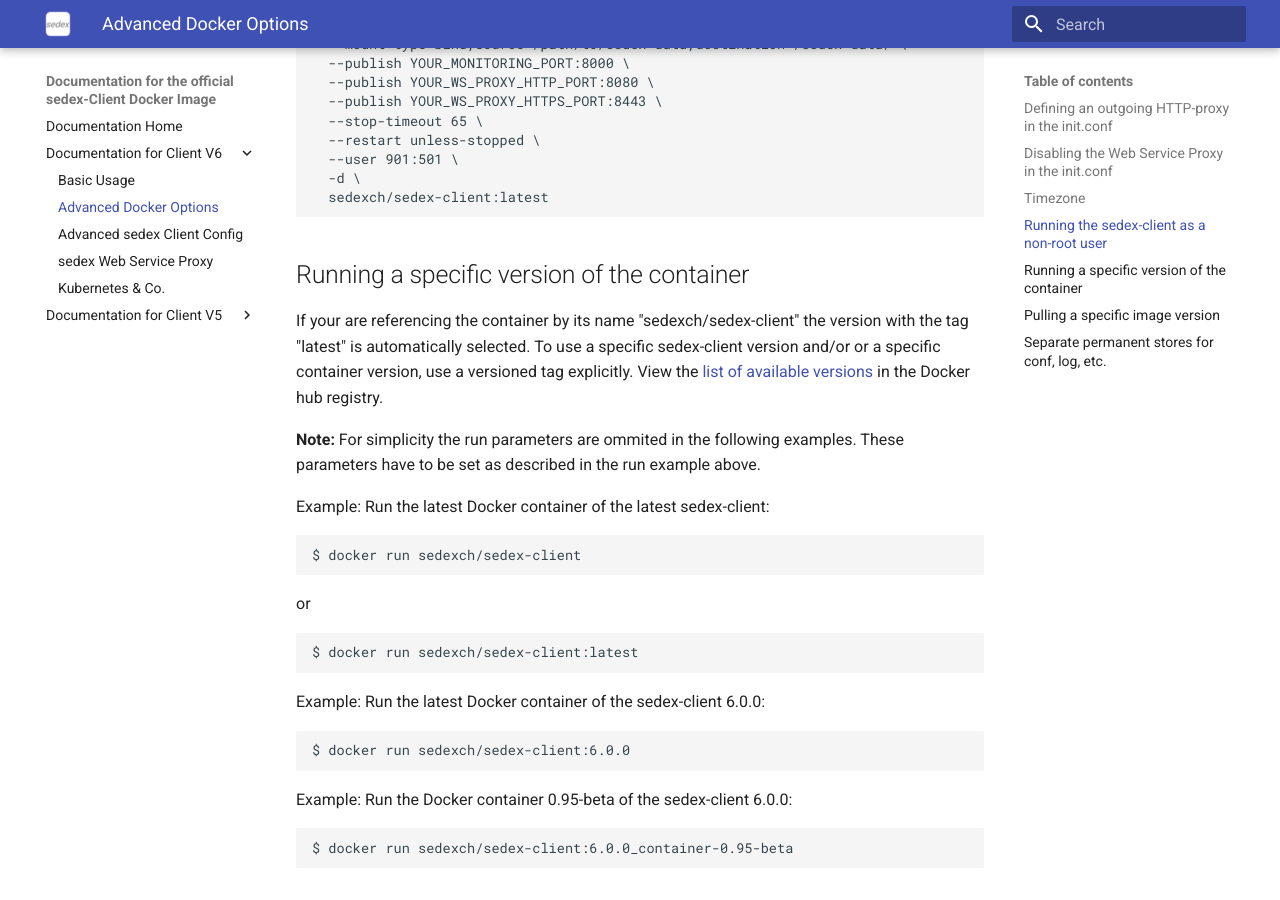
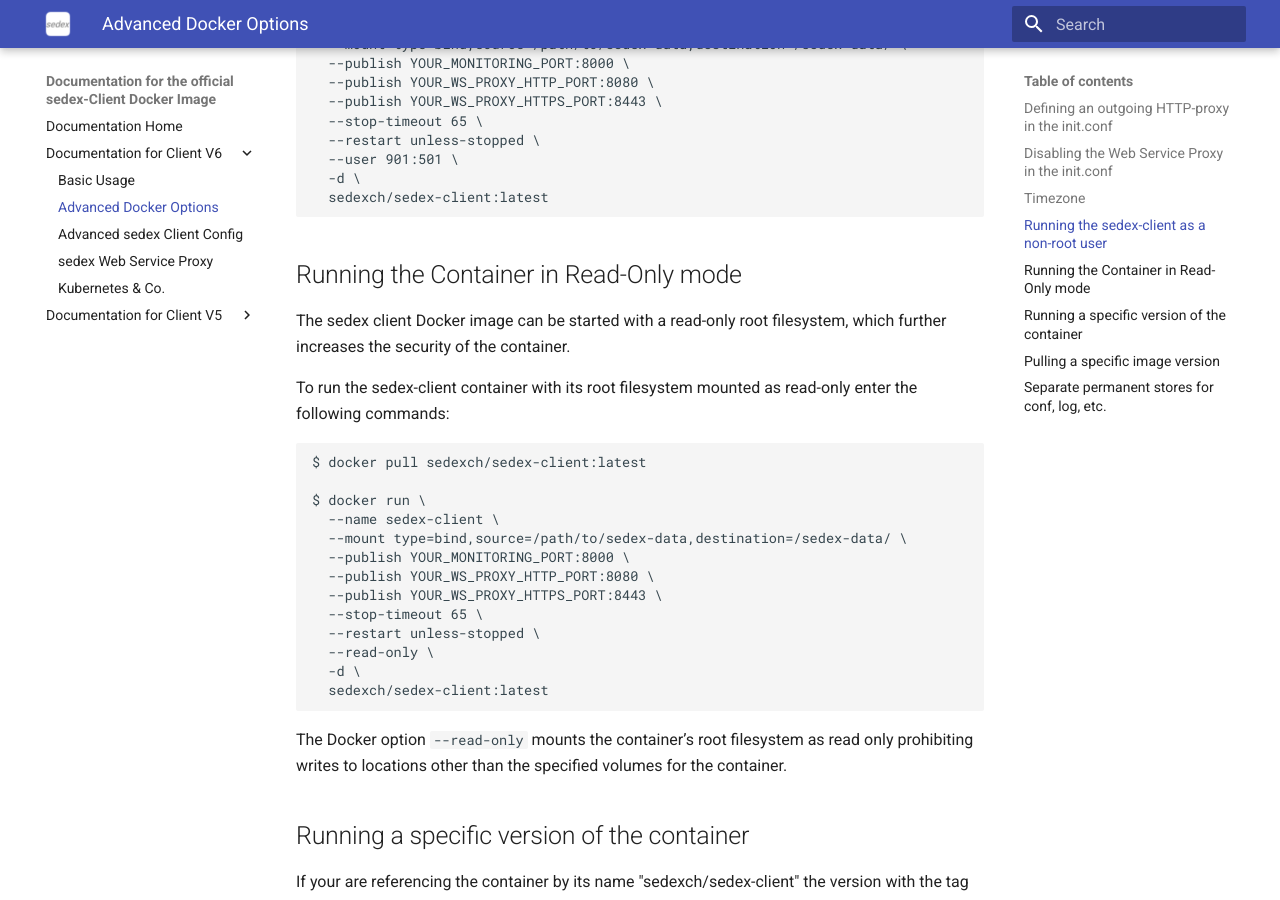
Before and after one commit to sedexch/sedexch.github.io, an MkDocs documentation site: the page built from docs/v6/advanced-docker-options.md, in a window 1280 px wide and 900 px high, scrolled down 2805 px. Built offline with MkDocs 1.6.1 and Material for MkDocs 9.7.7, drawn with Linux system fonts in a browser that asks for light colours.

Commit message:
Add read-only in advanced docker options.

```diff
--- a/docs/v6/advanced-docker-options.md
+++ b/docs/v6/advanced-docker-options.md
@@ -97,6 +97,29 @@
       sedexch/sedex-client:latest
 
 
+## Running the Container in Read-Only mode
+
+The sedex client Docker image can be started with a read-only root filesystem, which further increases the security of the container.
+
+To run the sedex-client container with its root filesystem mounted as read-only enter the following commands:
+
+    $ docker pull sedexch/sedex-client:latest
+
+    $ docker run \
+      --name sedex-client \
+      --mount type=bind,source=/path/to/sedex-data,destination=/sedex-data/ \
+      --publish YOUR_MONITORING_PORT:8000 \
+      --publish YOUR_WS_PROXY_HTTP_PORT:8080 \
+      --publish YOUR_WS_PROXY_HTTPS_PORT:8443 \
+      --stop-timeout 65 \
+      --restart unless-stopped \
+      --read-only \
+      -d \
+      sedexch/sedex-client:latest
+
+
+The Docker option `--read-only` mounts the container’s root filesystem as read only prohibiting writes to locations other than the specified volumes for the container.
+
 
 ## Running a specific version of the container
 If your are referencing the container by its name "sedexch/sedex-client" the version with the tag "latest" is automatically selected.
```
